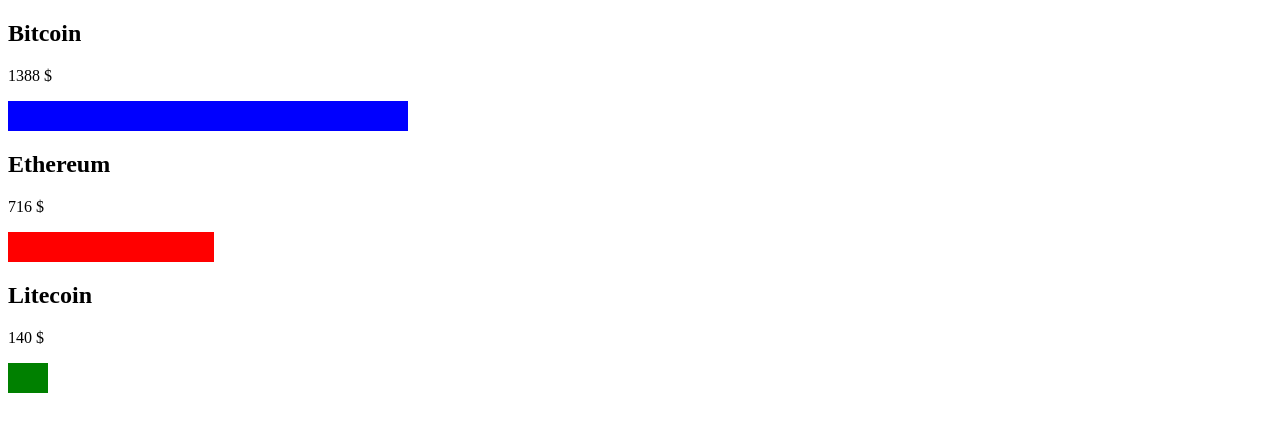
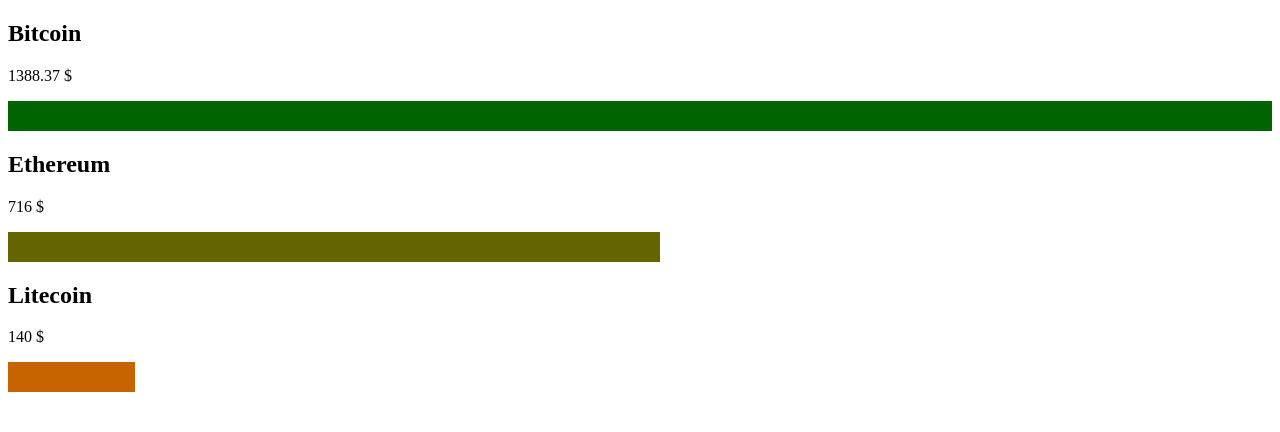
Before and after one commit to KEK-W8/mcs_js_basics, a plain HTML site: page 07_currency_price/index.html in a window 1280 px wide. Drawn offline with Linux system fonts and the light colour scheme.

Commit message:
Updated 12/11/2020

```diff
--- a/07_currency_price/index.html
+++ b/07_currency_price/index.html
@@ -5,15 +5,6 @@
 	<meta charset="UTF-8">
 </head>
 <body>
-	<h2 class="type"></h2>
-	<p class="value"></p>
-	<div></div>
-	<h2 class="type"></h2>
-	<p class="value"></p>
-	<div></div>
-	<h2 class="type"></h2>
-	<p class="value"></p>
-	<div></div>
 	<script src="js/script.js"></script>
 </body>
 </html>
--- a/07_currency_price/js/script.js
+++ b/07_currency_price/js/script.js
@@ -13,30 +13,31 @@
   }
 ];
 
-const divs = document.getElementsByTagName('div');
-const values = document.querySelectorAll('.value')
-const types =  document.getElementsByClassName('type');
+console.log(crypto)
 
-for (div of divs) {
-  div.style.backgroundColor = "blue";
-  div.style.width = '400px';
-  div.style.height = '30px';
-  div.style.marginBottom = '20px'
+function addName(name) {
+ var addName = document.createElement('h2')
+ addName.innerHTML = name
+ document.body.appendChild(addName)
 }
 
-const names = crypto.map(currencyName =>{
-  return currencyName.name
-})
+function addPrice(price) {
+ var addPrice = document.createElement('p')
+ addPrice.innerHTML = `${price} $`
+ document.body.appendChild(addPrice)
+}
 
-const prices = crypto.map(currencyPrice => {
-  return parseInt(currencyPrice.price);
-})
+function addBar(price, r) {
+ var addBar = document.createElement('div')
+ addBar.className = 'price-bar'
+ addBar.style.backgroundColor = `rgb(${r},100,0)`
+ addBar.style.height = '30px'
+ addBar.style.width = `${price}%`
+ document.body.appendChild(addBar)
+}
 
-for(i=0; i<divs.length; i++){
-  types[i].innerHTML = names[i];
-  values[i].innerHTML = prices[i] + ' $';
-  divs[1].style.width = (prices[1] * 400 / prices[0]) + 'px';
-  divs[1].style.backgroundColor = 'red';
-  divs[2].style.width = (prices[2] * 400 / prices[0]) + 'px';
-  divs[2].style.backgroundColor = 'green';
+for(let i=0; i < crypto.length; i++){
+ addName(crypto[i].name);
+ addPrice(crypto[i].price);
+ addBar((crypto[i].price*100/crypto[0].price),(100*i));
 }
```
Also changed, not shown: 08_weather_forecast/index.html (added, +19 -0 lines), 08_weather_forecast/js/script.js (added, +29 -0 lines), practise - Copy - Copy/index.html (renamed from practise - Copy/index.html), practise - Copy - Copy/js/script.js (renamed from practise - Copy/js/script.js).
